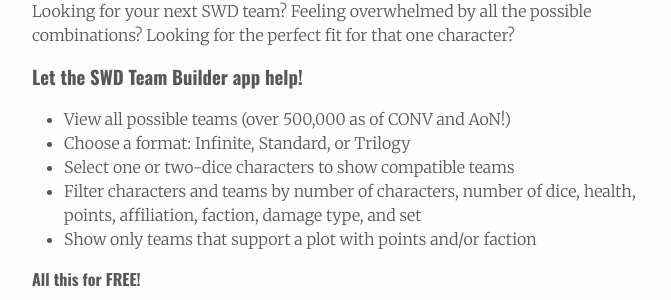
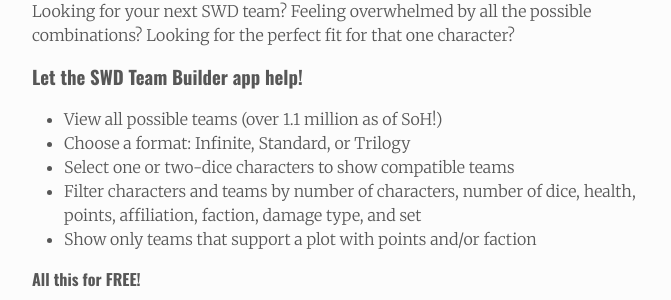
Before and after one commit to rdonnelly/rdonnelly.github.io, a Jekyll site: the page built from swd-team-builder.html, in a window 1280 px wide. Shown: the part 475-775 px from the top of the page, without its empty margins (304-975 px from the left). Built offline with Jekyll 4.4.1, drawn with Linux system fonts in a browser that asks for light colours; comment, search, counter and statistics services are not loaded.

Commit message:
Update team combination stat for SoH

```diff
--- a/swd-team-builder.html
+++ b/swd-team-builder.html
@@ -23,7 +23,7 @@
   </h3>
 
   <ul>
-    <li>View all possible teams (over 500,000 as of CONV and AoN!)</li>
+    <li>View all possible teams (over 1.1 million as of SoH!)</li>
     <li>Choose a format: Infinite, Standard, or Trilogy</li>
     <li>Select one or two-dice characters to show compatible teams</li>
     <li>Filter characters and teams by number of characters, number of dice,
```
